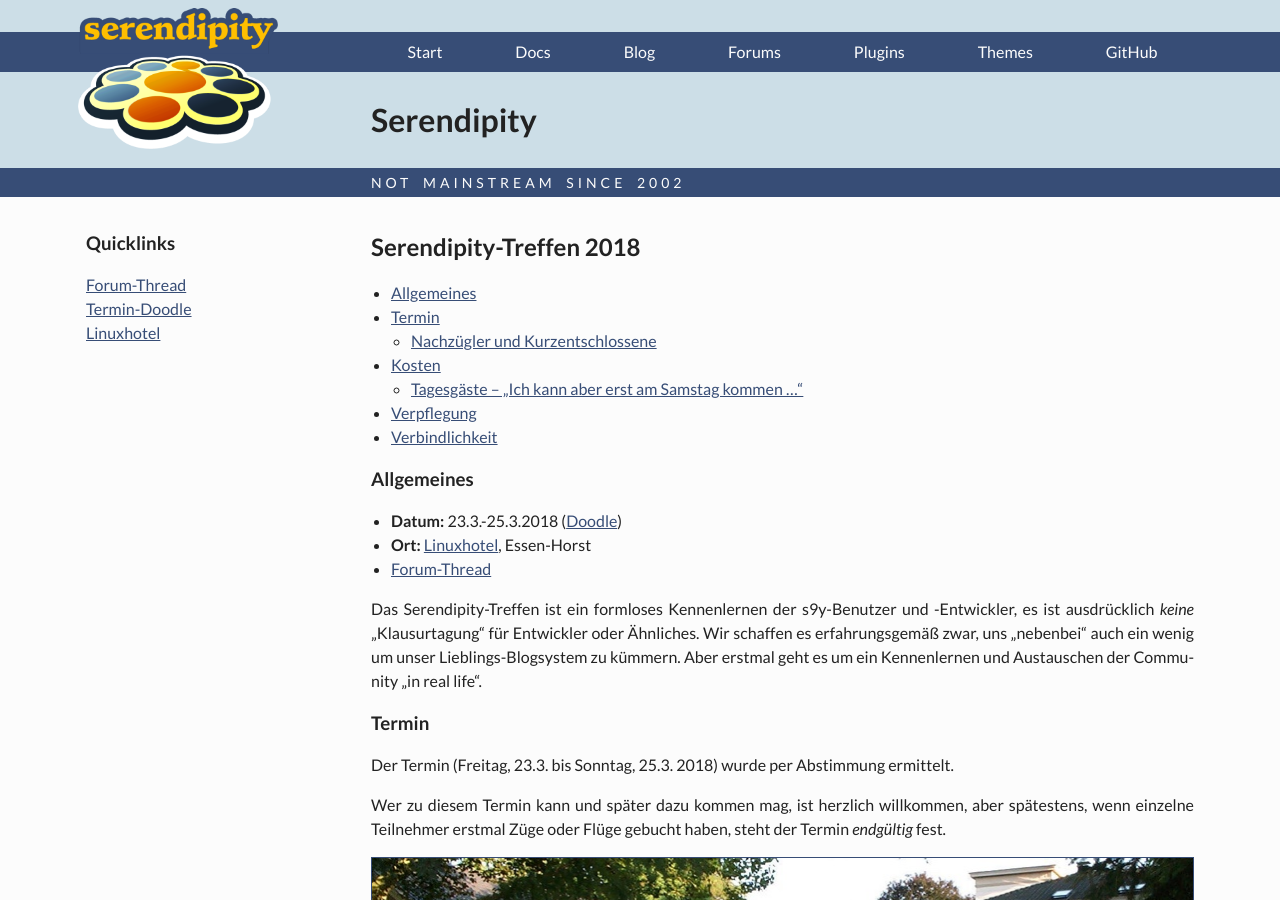
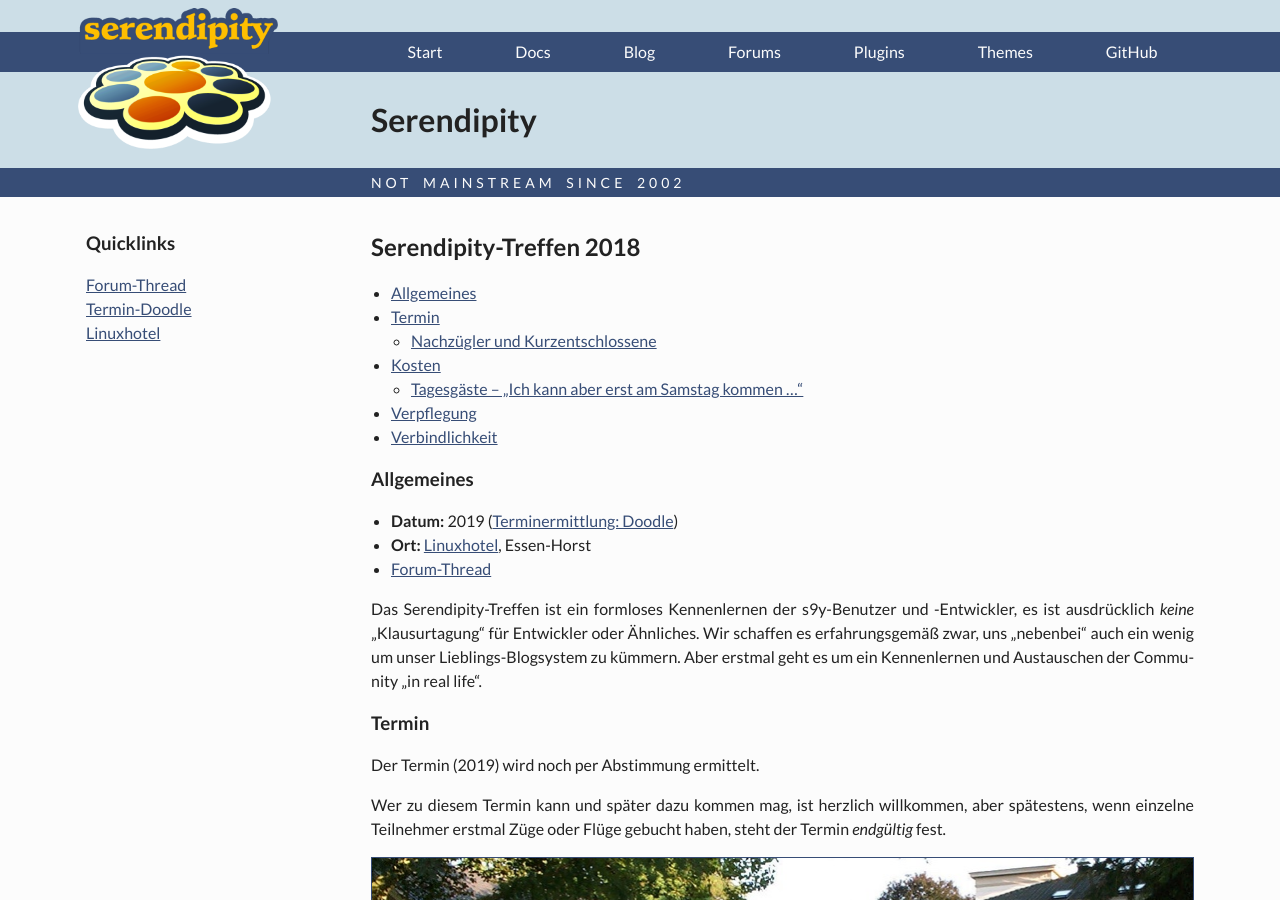
Before and after one commit to s9y/s9y.github.io, a Jekyll site: the page built from camp.md, in a window 1280 px wide and 900 px high. Built offline with Jekyll 4.4.1, drawn with Linux system fonts in a browser that asks for light colours.

Commit message:
Changed Doc for 2019.

```diff
--- a/camp.md
+++ b/camp.md
@@ -10,15 +10,15 @@ title: s9ycamp
 
 ### Allgemeines
 
-* **Datum:** 23.3.-25.3.2018 ([Doodle](https://beta.doodle.com/poll/nw4kiutdy4burb8w))
+* **Datum:** 2019 ([Terminermittlung: Doodle](https://doodle.com/poll/22e56n3idzz2r6ax))
 * **Ort:** [Linuxhotel](http://www.linuxhotel.de), Essen-Horst
-* [Forum-Thread](https://board.s9y.org/viewtopic.php?p=10448042)
+* [Forum-Thread](https://board.s9y.org/viewtopic.php?f=10&t=24136)
 
 Das Serendipity-Treffen ist ein formloses Kennenlernen der s9y-Benutzer und -Entwickler, es ist ausdrücklich *keine* „Klausurtagung“ für Entwickler oder Ähnliches. Wir schaffen es erfahrungsgemäß zwar, uns „nebenbei“ auch ein wenig um unser Lieblings-Blogsystem zu kümmern. Aber erstmal geht es um ein Kennenlernen und Austauschen der Community „in real life“.
 
 ### Termin
 
-Der Termin (Freitag, 23.3. bis Sonntag, 25.3. 2018) wurde per Abstimmung ermittelt.
+Der Termin (2019) wird noch per Abstimmung ermittelt.
 
 Wer zu diesem Termin kann und später dazu kommen mag, ist herzlich willkommen, aber spätestens, wenn einzelne Teilnehmer erstmal Züge oder Flüge gebucht haben, steht der Termin *endgültig* fest.
 
@@ -31,7 +31,7 @@ Wir nehmen ein Angebot für Open-Source-Projekte des Linuxhotels wahr, daher sin
 
 #### Nachzügler und Kurzentschlossene
 
-Nach Terminfindung blockieren wir normalerweise eine passende Zahl Hotelplätze. Es wäre aber wohl weiterhin möglich, zusätzliche Teilnehmer nachzumelden und für diese Zimmerplätze zu blocken. Dazu bitte [im Forum melden](https://board.s9y.org/viewtopic.php?p=10448042).
+Nach Terminfindung blockieren wir normalerweise eine passende Zahl Hotelplätze. Es wäre aber wohl weiterhin möglich, zusätzliche Teilnehmer nachzumelden und für diese Zimmerplätze zu blocken. Dazu bitte [im Forum melden](https://board.s9y.org/viewtopic.php?f=10&t=24136).
 
 Ab einem gewissen Zeitpunkt (der unklar ist) bleibt weiteren Teilnehmern allerdings leider nur noch die Schlafsack-Option, eine externe Unterkunft oder als Tagesgäste (siehe unten) dazu zu kommen.
 
```
